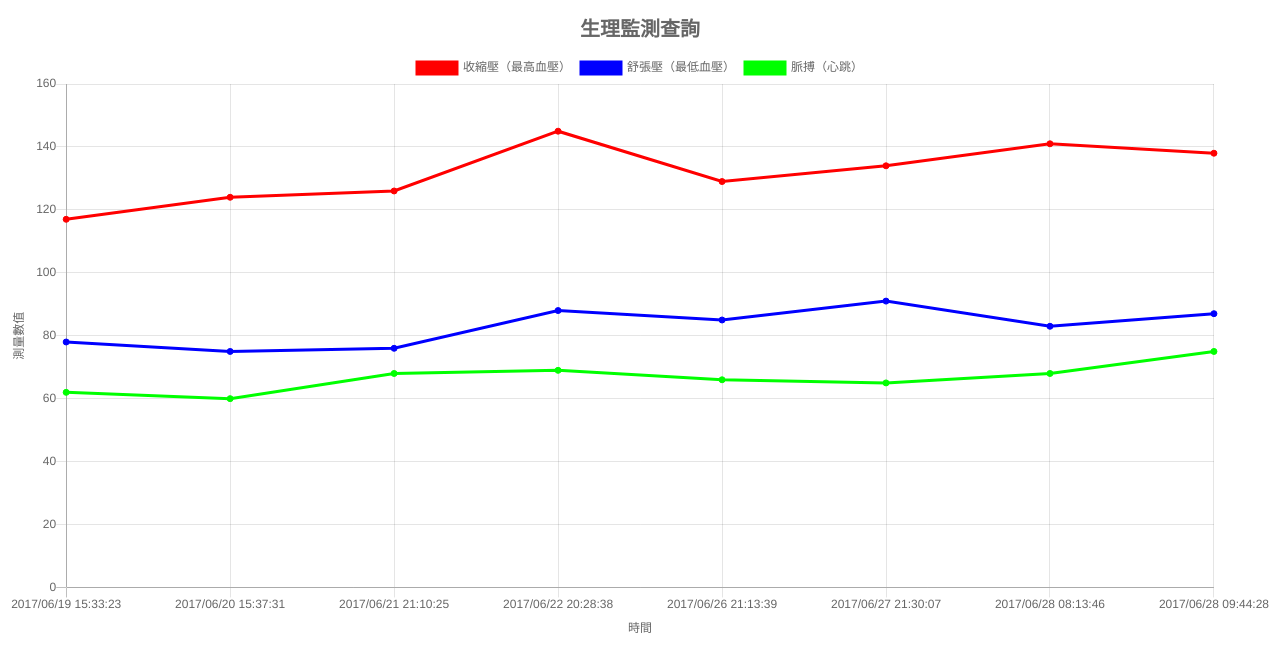
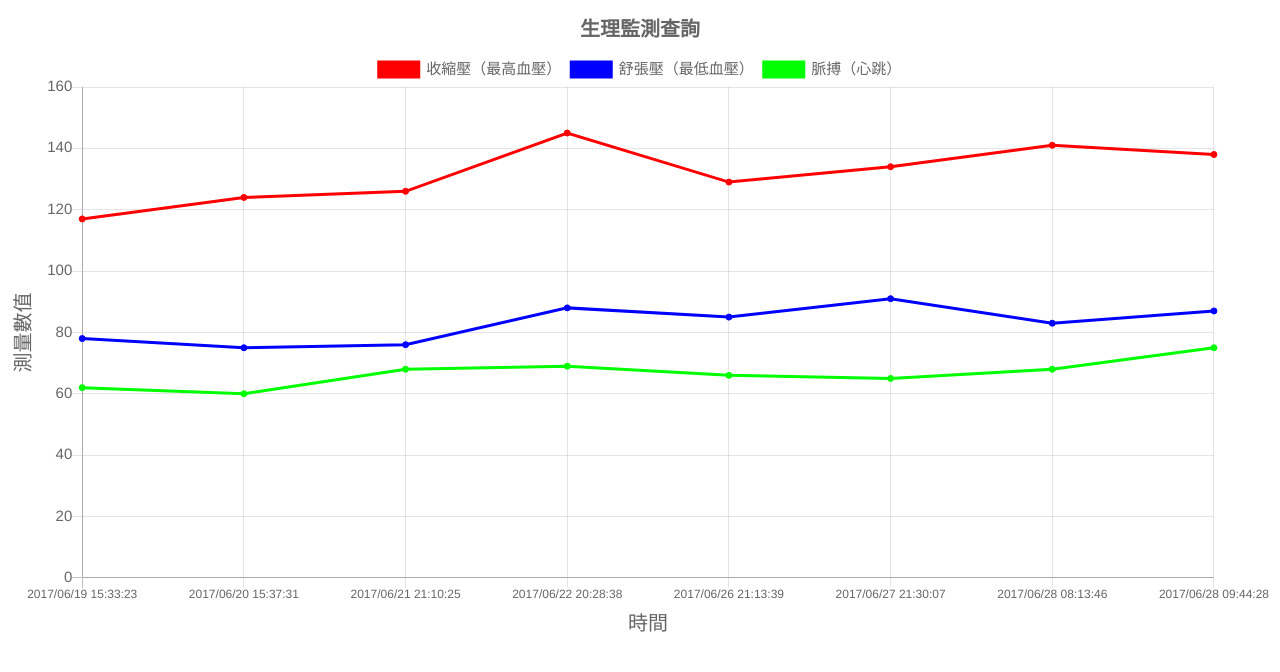
Before and after one commit to tico88612/bloodpressure-xml, a plain HTML site: page index.html in a window 1280 px wide. Drawn offline with nearby package versions, Linux system fonts and the light colour scheme.

Commit message:
Add font size
Add font size

```diff
--- a/index.html
+++ b/index.html
@@ -54,6 +54,8 @@
                 tooltips: {
                     mode: 'index',
                     intersect: false,
+					titleFontSize: 20,
+					bodyFontSize: 15
                 },
                 hover: {
                     mode: 'nearest',
@@ -64,20 +66,30 @@
                         display: true,
                         scaleLabel: {
                             display: true,
-                            labelString: '時間'
-                        }
+                            labelString: '時間',
+							fontSize: 20
+                        },
+						fontSize: 15
                     }],
                     yAxes: [{
                         display: true,
                         scaleLabel: {
                             display: true,
-                            labelString: '測量數值'
+                            labelString: '測量數值',
+							fontSize: 20
                         },
 						ticks: {
+							fontSize: 15,
 							beginAtZero:true
                 		}
                     }]
-                }
+                },
+				legend: {
+            display: true,
+            labels: {
+                fontSize: 15
+            }
+        }
             }
         };
 	if (window.XMLHttpRequest){// code for IE7+, Firefox, Chrome, Opera, Safari
```
